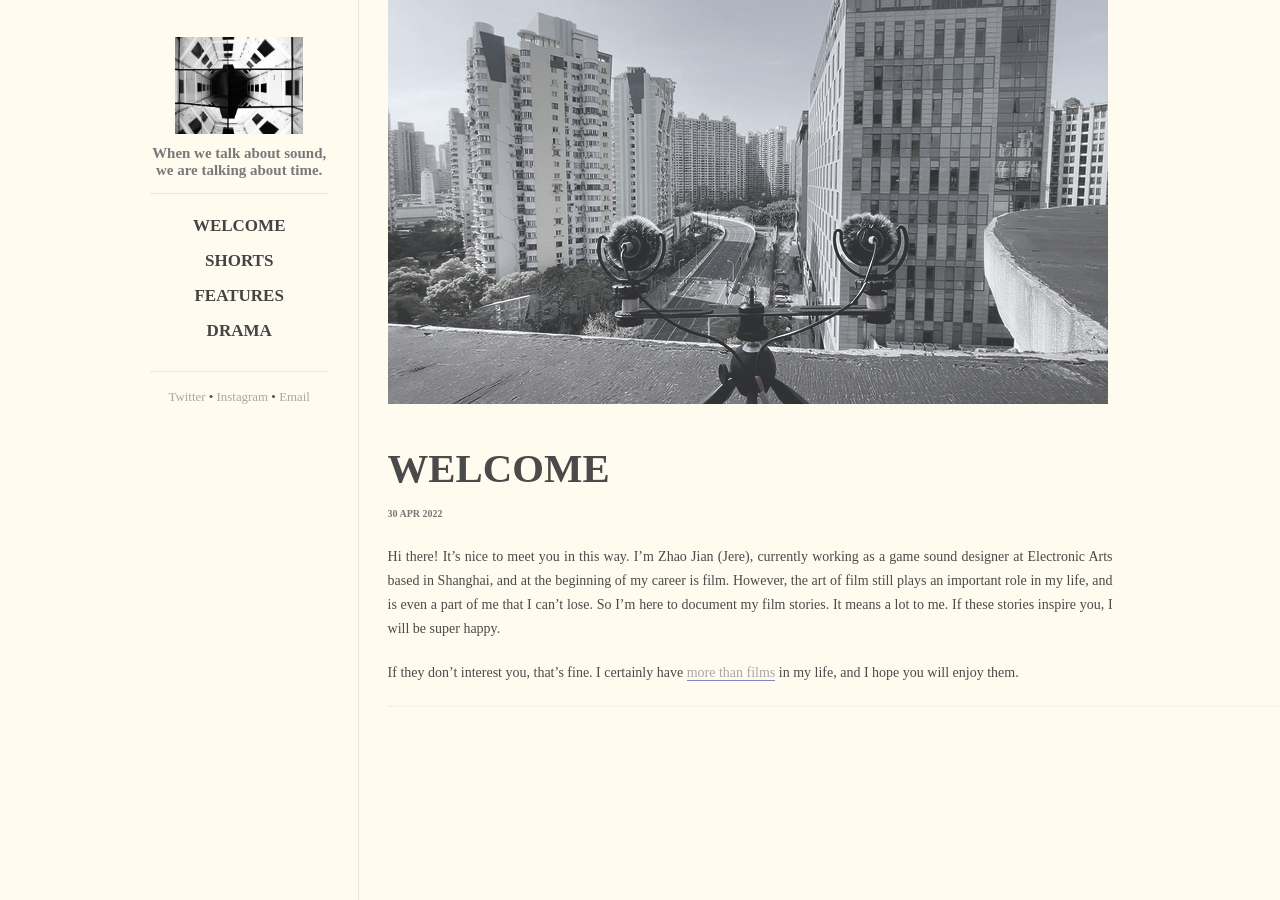
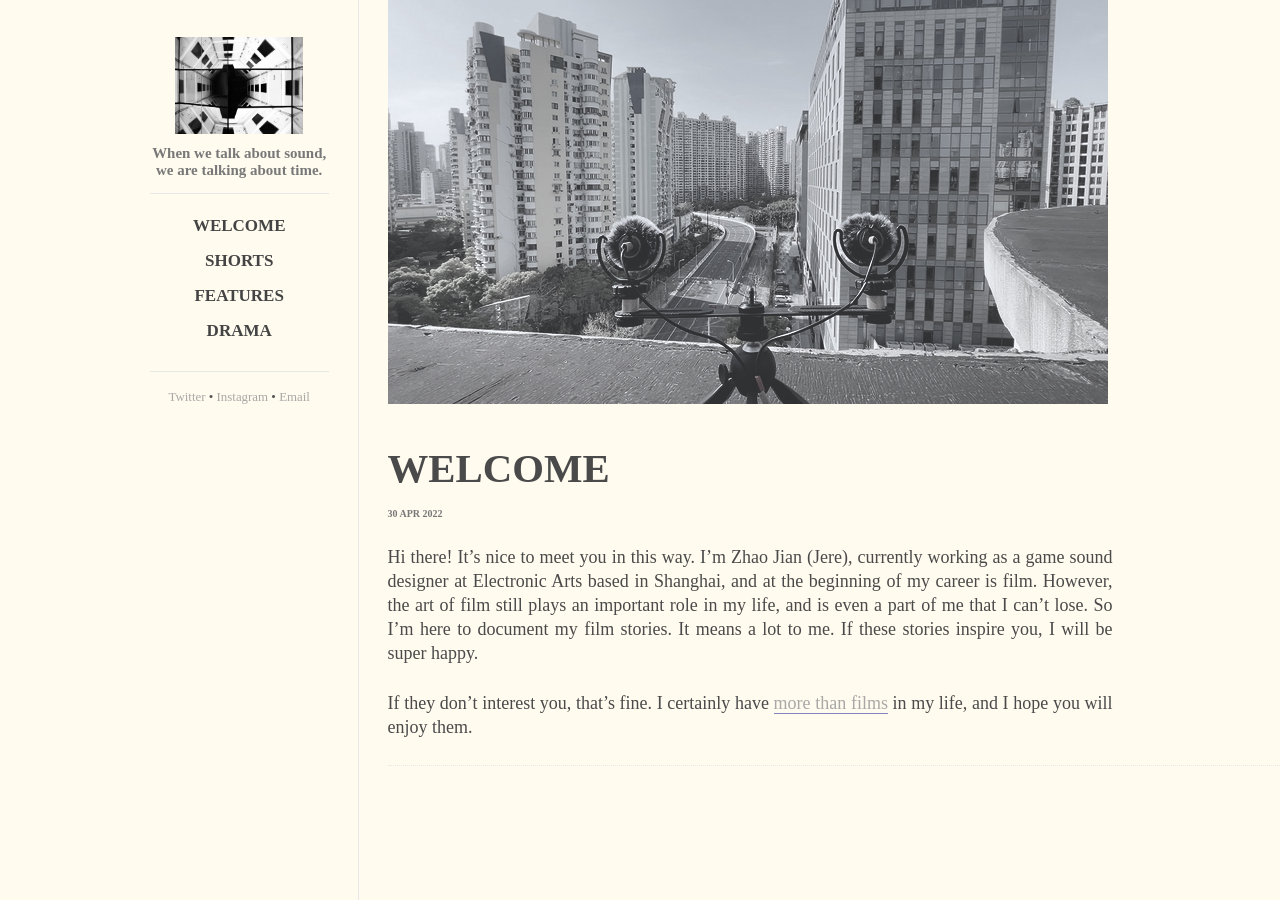
Before and after one commit to zhaojian26/works, a Jekyll site: the page built from index.html, in a window 1280 px wide. Built offline with Jekyll 4.4.1, drawn with Linux system fonts in a browser that asks for light colours; Markdown is read by kramdown in place of the engine named in the settings.

```diff
--- a/css/main.css
+++ b/css/main.css
@@ -177,10 +177,10 @@
 /* post body */
 .post p {
   font-family: 'Asar', serif;
-  font-size: 14px;
+  font-size: 18px;
   margin-bottom: 1.45em;
   text-align: justify;
-  max-width: fit-content;
+  border-image-width: 5px;
 }
 
 .post ul, .post ol {
```
